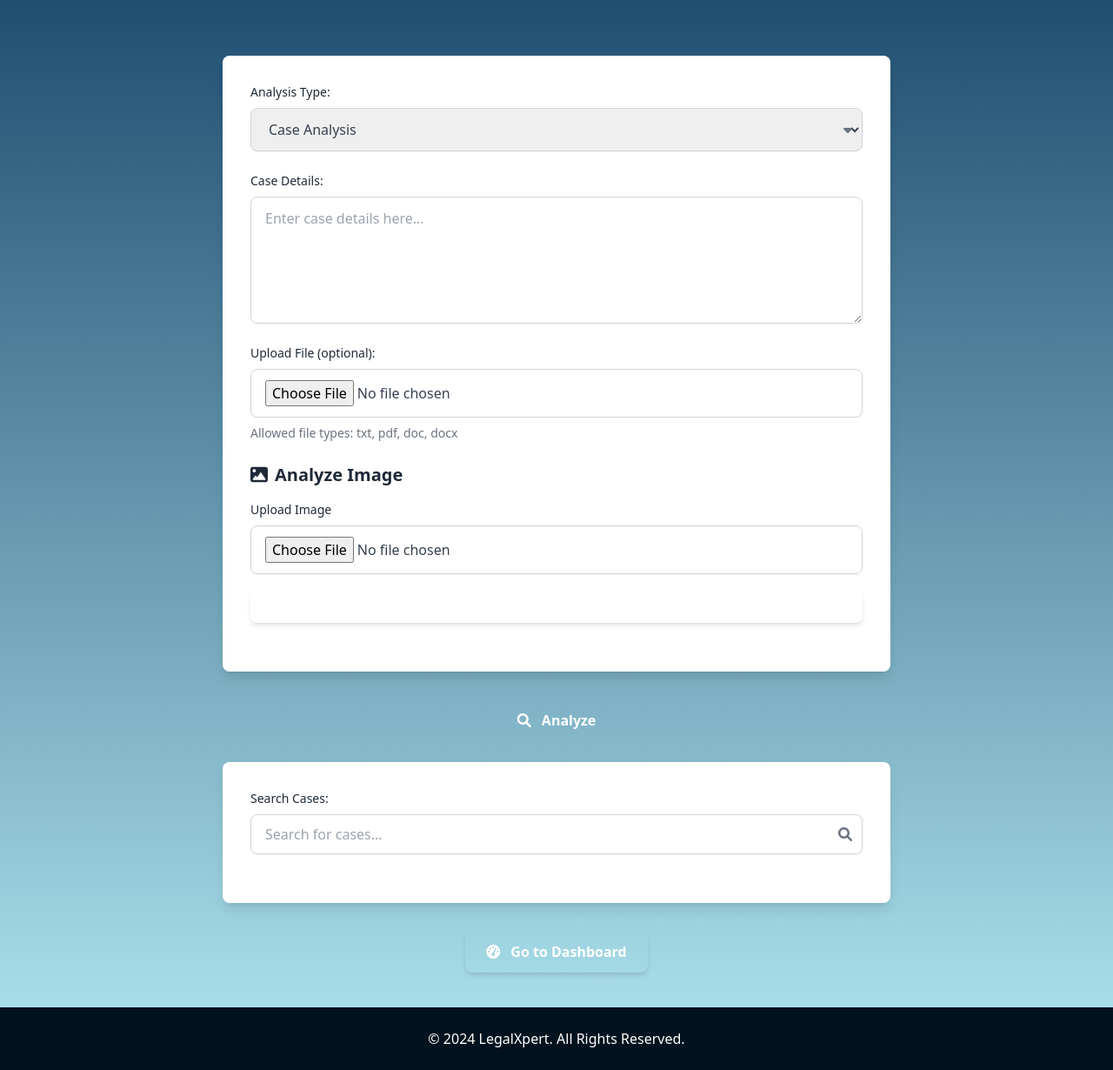
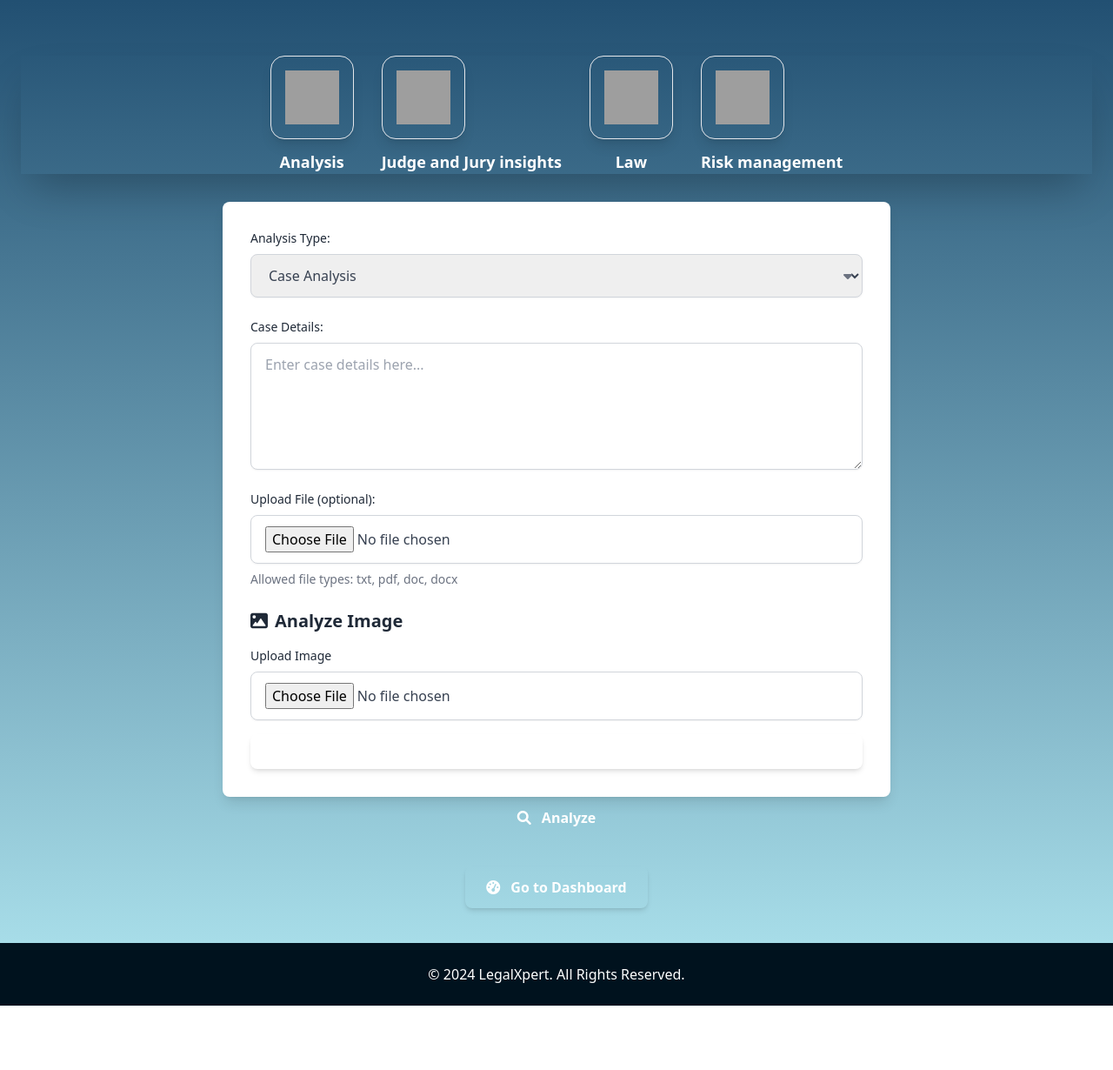
Before and after one commit to hrch3k/AI-LegalXpert, a Flask app: page / in a window 1280 px wide. Shown: the part 276-1506 px from the top of the page at 87% size. After the commit the page ends 1432 px from the top, so only its background shows below. Run offline with Flask 3, Linux system fonts and the light colour scheme; data that the repository does not hold is empty; some libraries are stand-ins or nearby versions; grey boxes are pictures that could not be loaded.

Commit message:
"Refactored index.html template: added new image features section, rearranged form and analysis result sections, and updated dashboard button"

```diff
--- a/templates/index.html
+++ b/templates/index.html
@@ -75,7 +75,29 @@
         </header>
 
         <main>
-            <form action="{{ url_for('index') }}" method="post" enctype="multipart/form-data" @submit="loading = true" class="bg-white shadow-lg rounded-lg p-8 max-w-3xl mx-auto mb-8">
+            <!-- New Image Features Section -->
+            <div class="flex flex-row shadow-2xl justify-center mb-8 space-x-8">
+                <div class="text-center">
+                    <img class="w-24 h-24 p-4 rounded-2xl shadow-lg border border-teal-300" src="https://plus.unsplash.com/premium_photo-1681487769650-a0c3fbaed85a?crop=entropy&cs=srgb&fm=jpg&ixid=M3w0Mzc0NDd8MHwxfHNlYXJjaHw1fHxhbmFseXNpc3xlbnwwfHx8fDE3MjMyNzI0MTV8MA&ixlib=rb-4.0.3&q=85&q=85&fmt=jpg&crop=entropy&cs=tinysrgb&w=450" alt="analysis">
+                    <p class="text-white mt-3 text-lg font-semibold">Analysis</p>
+                </div>
+                <div class="text-center">
+                    <img class="w-24 h-24 p-4 rounded-2xl shadow-lg border border-teal-300" src="https://plus.unsplash.com/premium_photo-1668058723804-d7dcd1ffa4c9?crop=entropy&cs=srgb&fm=jpg&ixid=M3w0Mzc0NDd8MHwxfHNlYXJjaHwxfHxqdWRnZXxlbnwwfHx8fDE3MjMyOTMyMTR8MA&ixlib=rb-4.0.3&q=85&q=85&fmt=jpg&crop=entropy&cs=tinysrgb&w=450" alt="libra">
+                    <p class="text-white mt-3 text-lg font-semibold">Judge and Jury insights</p>
+                </div>
+                <div class="text-center">
+                    <img class="w-24 h-24 p-4 rounded-2xl shadow-lg border border-teal-300" src="https://images.unsplash.com/photo-1521587760476-6c12a4b040da?crop=entropy&cs=srgb&fm=jpg&ixid=M3w0Mzc0NDd8MHwxfHNlYXJjaHwyfHxsYXd8ZW58MHx8fHwxNzIzMzAwMTA0fDA&ixlib=rb-4.0.3&q=85&q=85&fmt=jpg&crop=entropy&cs=tinysrgb&w=450" alt="books">
+                    <p class="text-white mt-3 text-lg font-semibold">Law</p>
+                </div>
+                <div class="text-center">
+                    <img class="w-24 h-24 p-4 rounded-2xl shadow-lg border border-teal-300" src="https://images.unsplash.com/photo-1466046690866-98181611563d?crop=entropy&cs=srgb&fm=jpg&ixid=M3w0Mzc0NDd8MHwxfHNlYXJjaHwxNHx8cmlza3xlbnwwfHx8fDE3MjMyOTMzNjF8MA&ixlib=rb-4.0.3&q=85&q=85&fmt=jpg&crop=entropy&cs=tinysrgb&w=450" alt="risk management">
+                    <p class="text-white mt-3 text-lg font-semibold">Risk management</p>
+                </div>
+            </div>
+
+
+            <!-- Form Section -->
+            <form action="{{ url_for('index') }}" method="post" enctype="multipart/form-data" @submit="loading = true" class="bg-white shadow-lg rounded-lg p-8 max-w-3xl mx-auto">
                 {% with messages = get_flashed_messages() %}
                 {% if messages %}
                 <div class="bg-red-100 border border-red-400 text-red-700 px-4 py-3 rounded-lg shadow-md mb-6" role="alert">
@@ -116,7 +138,6 @@
                     <p class="text-sm text-gray-500 mt-2">Allowed file types: txt, pdf, doc, docx</p>
                 </div>
 
-                <div class="mb-6">
                 <form action="{{ url_for('analyze_image') }}" method="post" enctype="multipart/form-data" class="bg-white shadow-lg rounded-lg p-6 mb-6 max-w-md mx-auto">
                     <h2 class="text-xl font-bold text-gray-800 mb-4 flex items-center">
                         <i class="fas fa-image mr-2 text-teal-500"></i> Analyze Image
@@ -131,7 +152,6 @@
                                class="w-full py-2 px-4 bg-teal-500 text-white font-semibold rounded-lg shadow-md hover:bg-teal-600 focus:outline-none focus:ring-2 focus:ring-teal-500">
                     </div>
                 </form>
-                </div>
 
                 <div class="flex items-center justify-center mb-6">
                     <button type="submit" class="bg-teal-500 hover:bg-teal-600 text-white font-bold py-3 px-6 rounded-lg focus:outline-none focus:ring-2 focus:ring-teal-500">
@@ -140,20 +160,8 @@
                 </div>
             </form>
 
-            <div class="bg-white shadow-lg rounded-lg p-8 mb-8 max-w-3xl mx-auto">
-                <div class="mb-6">
-                    <label for="search" class="block text-gray-800 text-sm font-medium mb-2">Search Cases:</label>
-                    <div class="relative">
-                        <input type="text" id="search" name="search" placeholder="Search for cases..."
-                               class="block w-full border border-gray-300 rounded-lg shadow-sm py-3 px-4 text-gray-700 pr-10 leading-tight focus:outline-none focus:ring-2 focus:ring-teal-500">
-                        <div class="absolute inset-y-0 right-0 flex items-center pr-3 pointer-events-none">
-                            <i class="fas fa-search text-gray-500"></i>
-                        </div>
-                    </div>
-                </div>
-
             {% if result %}
-                <div class="bg-white rounded-lg shadow-lg p-8 mb-8">
+            <div class="bg-white rounded-lg shadow-lg p-8 mt-8">
                 <h2 class="text-xl font-bold text-gray-800 mb-6">Analysis Result</h2>
                 <div class="bg-gray-100 rounded-lg p-6 mb-6">
                     <div class="text-gray-800 font-sans" style="white-space: pre-wrap;">{{ result|safe }}</div>
@@ -201,10 +209,7 @@
             </div>
             {% endif %}
 
-
-
-            </div>
-                            <!-- Added Dashboard Button -->
+            <!-- Dashboard Button -->
             <div class="mt-8 text-center">
                 <a href="{{ url_for('dashboard') }}"
                    class="inline-flex items-center justify-center px-6 py-3 bg-teal-500 text-white font-semibold rounded-lg shadow-md transition-transform transform hover:scale-105 hover:bg-teal-600 focus:outline-none focus:ring-2 focus:ring-teal-400 focus:ring-opacity-50">
@@ -215,6 +220,7 @@
         </main>
     </div>
 </body>
+
 
 
 
```
Lines whose indentation alone changed are shown as unchanged.
